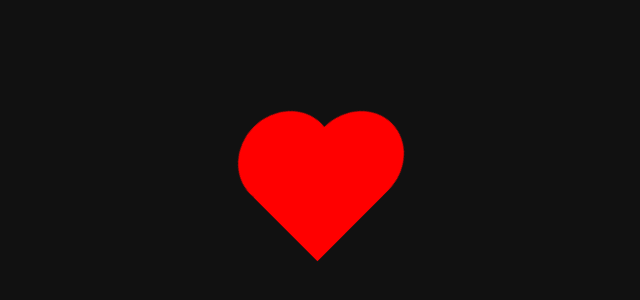
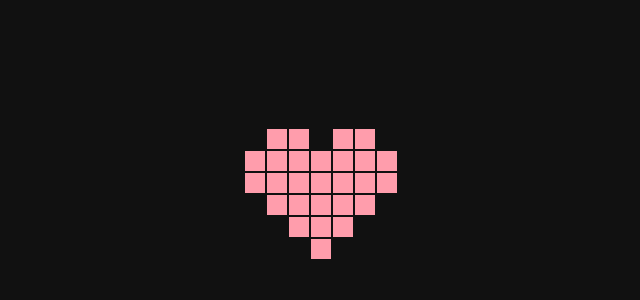
Before and after one commit to TThom02/TThom02.github.io, a plain HTML site: page index.html in a window 1280 px wide. Shown: the part 206-506 px from the top of the page, without its empty margins (319-959 px from the left). Drawn offline with Linux system fonts and the light colour scheme.

Commit message:
disenio2

```diff
--- a/index.html
+++ b/index.html
@@ -17,8 +17,8 @@
 <html lang="es">
 <head>
   <meta charset="UTF-8" />
-  <meta name="viewport" content="width=device-width, initial-scale=1.0" />
-  <title>Corazón en HTML</title>
+  <meta name="viewport" content="width=device-width, initial-scale=1.0"/>
+  <title>Corazón Pixelado</title>
   <style>
     body {
       margin: 0;
@@ -29,42 +29,84 @@
       align-items: center;
     }
 
-    .heart {
-      width: 100px;
-      height: 90px;
-      background: red;
-      position: relative;
-      transform: rotate(-45deg);
-      animation: beat 1s infinite;
+    .pixel-heart {
+      display: grid;
+      grid-template-columns: repeat(7, 20px);
+      grid-template-rows: repeat(6, 20px);
+      gap: 2px;
     }
 
-    .heart::before,
-    .heart::after {
-      content: "";
-      width: 100px;
-      height: 90px;
-      background: red;
-      border-radius: 50%;
-      position: absolute;
+    .pixel {
+      width: 20px;
+      height: 20px;
+      background-color: transparent;
     }
 
-    .heart::before {
-      top: -50px;
-      left: 0;
+    .on {
+      animation: colorChange 1.5s infinite alternate;
     }
 
-    .heart::after {
-      left: 50px;
-      top: 0;
-    }
-
-    @keyframes beat {
-      0%, 100% { transform: rotate(-45deg) scale(1); }
-      50% { transform: rotate(-45deg) scale(1.1); }
+    @keyframes colorChange {
+      0% { background-color: #ff4d6d; } /* rojo */
+      100% { background-color: #ffa3b1; } /* rosa */
     }
   </style>
 </head>
 <body>
-  <div class="heart"></div>
+  <div class="pixel-heart">
+    <!-- Fila 1 -->
+    <div class="pixel"></div>
+    <div class="pixel on"></div>
+    <div class="pixel on"></div>
+    <div class="pixel"></div>
+    <div class="pixel on"></div>
+    <div class="pixel on"></div>
+    <div class="pixel"></div>
+
+    <!-- Fila 2 -->
+    <div class="pixel on"></div>
+    <div class="pixel on"></div>
+    <div class="pixel on"></div>
+    <div class="pixel on"></div>
+    <div class="pixel on"></div>
+    <div class="pixel on"></div>
+    <div class="pixel on"></div>
+
+    <!-- Fila 3 -->
+    <div class="pixel on"></div>
+    <div class="pixel on"></div>
+    <div class="pixel on"></div>
+    <div class="pixel on"></div>
+    <div class="pixel on"></div>
+    <div class="pixel on"></div>
+    <div class="pixel on"></div>
+
+    <!-- Fila 4 -->
+    <div class="pixel"></div>
+    <div class="pixel on"></div>
+    <div class="pixel on"></div>
+    <div class="pixel on"></div>
+    <div class="pixel on"></div>
+    <div class="pixel on"></div>
+    <div class="pixel"></div>
+
+    <!-- Fila 5 -->
+    <div class="pixel"></div>
+    <div class="pixel"></div>
+    <div class="pixel on"></div>
+    <div class="pixel on"></div>
+    <div class="pixel on"></div>
+    <div class="pixel"></div>
+    <div class="pixel"></div>
+
+    <!-- Fila 6 -->
+    <div class="pixel"></div>
+    <div class="pixel"></div>
+    <div class="pixel"></div>
+    <div class="pixel on"></div>
+    <div class="pixel"></div>
+    <div class="pixel"></div>
+    <div class="pixel"></div>
+  </div>
 </body>
 </html>
```
